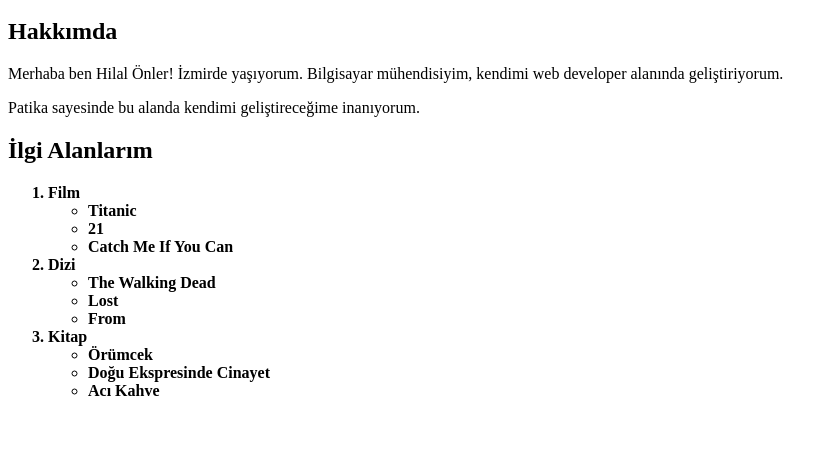
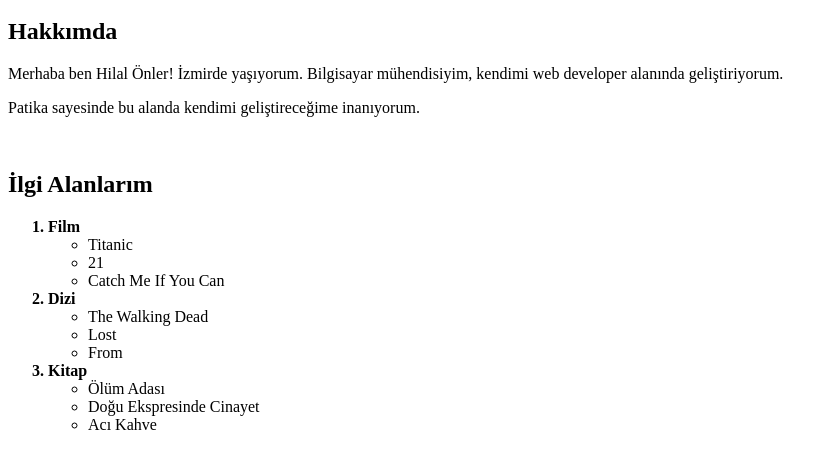
Before and after one commit to HilalOnler/Frontend--Odev-2, a plain HTML site: page index.html in a window 1280 px wide. Shown: the part 48-516 px from the top of the page, without its empty margins (0-838 px from the left). Drawn offline with Linux system fonts and the light colour scheme.

Commit message:
ordered list bold yapıldı

```diff
--- a/index.html
+++ b/index.html
@@ -11,28 +11,28 @@
 <p>
     Patika sayesinde bu alanda kendimi geliştireceğime inanıyorum.
 </p>
-<b>
+<br>
 
 <h2>İlgi Alanlarım</h2>
 
 <ol>
-    <li> Film   </li>
+    <b><li> Film </li></b>
         <ul>
             <li>Titanic</li>
             <li>21</li>
             <li>Catch Me If You Can</li>
         </ul>
 
-    <li> Dizi </li>
+    <b><li> Dizi </li></b>
         <ul>
             <li>The Walking Dead</li>
             <li>Lost</li>
             <li>From</li>
         </ul>
 
-    <li> Kitap</li>
+    <b><li> Kitap </li></b>
         <ul>
-            <li>Örümcek</li>
+            <li>Ölüm Adası</li>
             <li>Doğu Ekspresinde Cinayet</li>
             <li>Acı Kahve</li>
         </ul>
```
